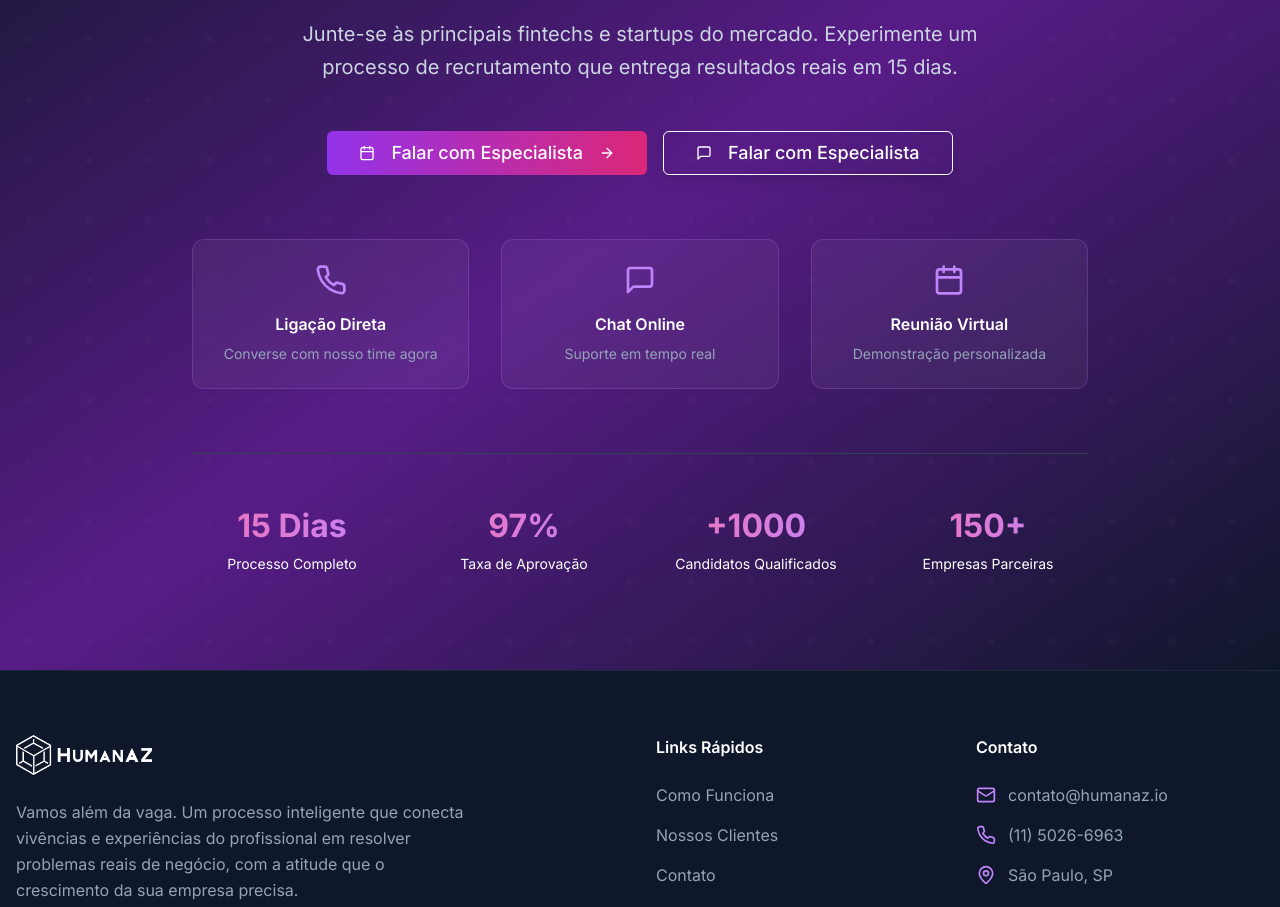
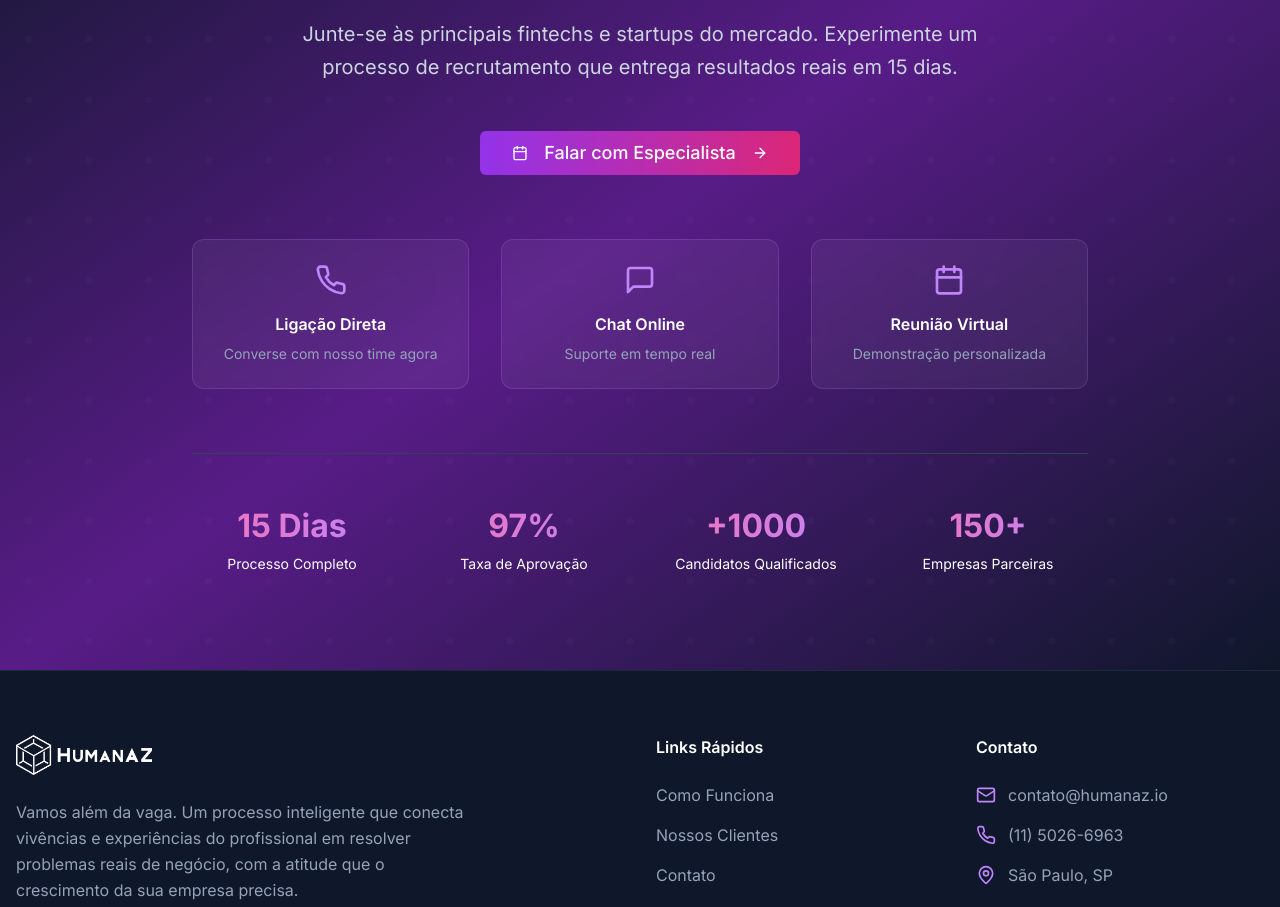
Before and after one commit to michel-rev/humanaz-revamp-project-83, a React (Vite) app: page / in a window 1280 px wide. Shown: the part 7140-8047 px from the top of the page. Built offline with nearby package versions, Linux system fonts and the light colour scheme.

Commit message:
Remove "Falar com Especialista" button

```diff
--- a/src/components/CTASection.tsx
+++ b/src/components/CTASection.tsx
@@ -51,21 +51,6 @@ const CTASection = () => {
               <Calendar className="mr-2 h-4 w-4 sm:h-5 sm:w-5" />
               Falar com Especialista
               <ArrowRight className="ml-2 h-4 w-4 sm:h-5 sm:w-5" />
-            </Button>
-
-            <Button
-              size="lg"
-              variant="gradient-outline"
-              className="text-base sm:text-lg px-6 sm:px-8"
-              onClick={() => {
-                const investimentoSection = document.getElementById('investimento');
-                if (investimentoSection) {
-                  investimentoSection.scrollIntoView({ behavior: 'smooth' });
-                }
-              }}
-            >
-              <MessageSquare className="mr-2 h-4 w-4 sm:h-5 sm:w-5" />
-              Falar com Especialista
             </Button>
           </div>
 
```
